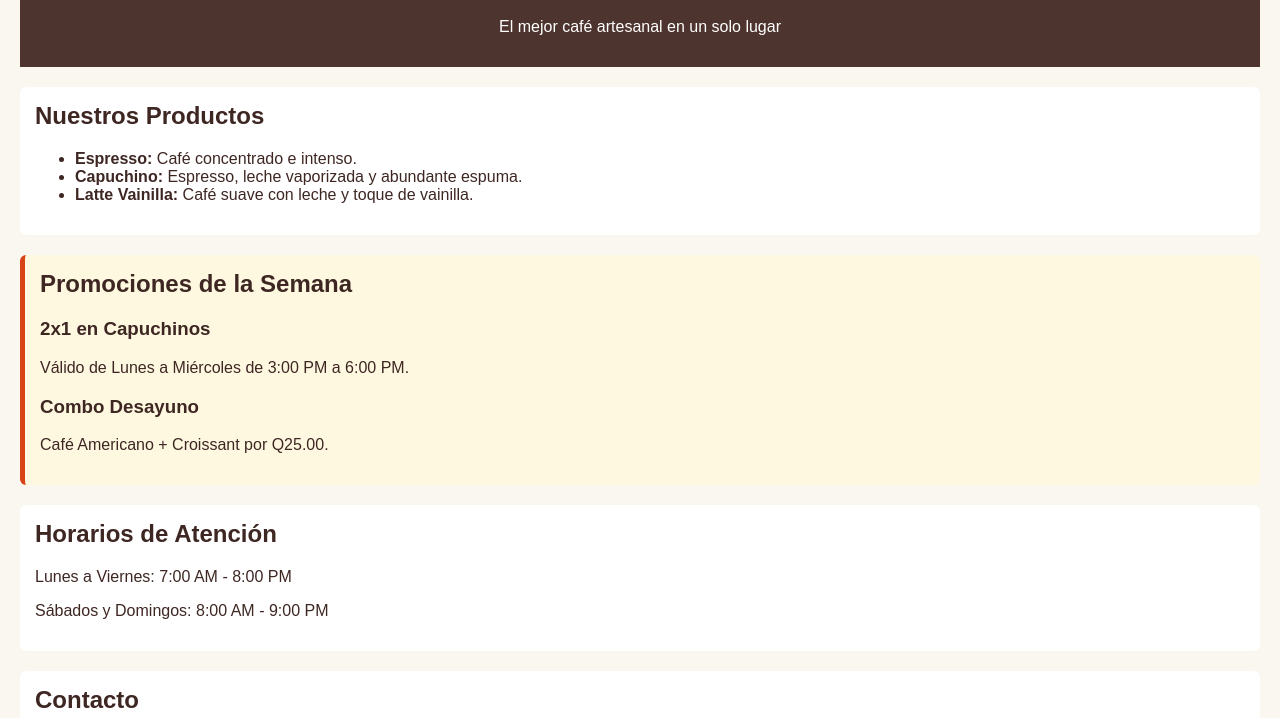
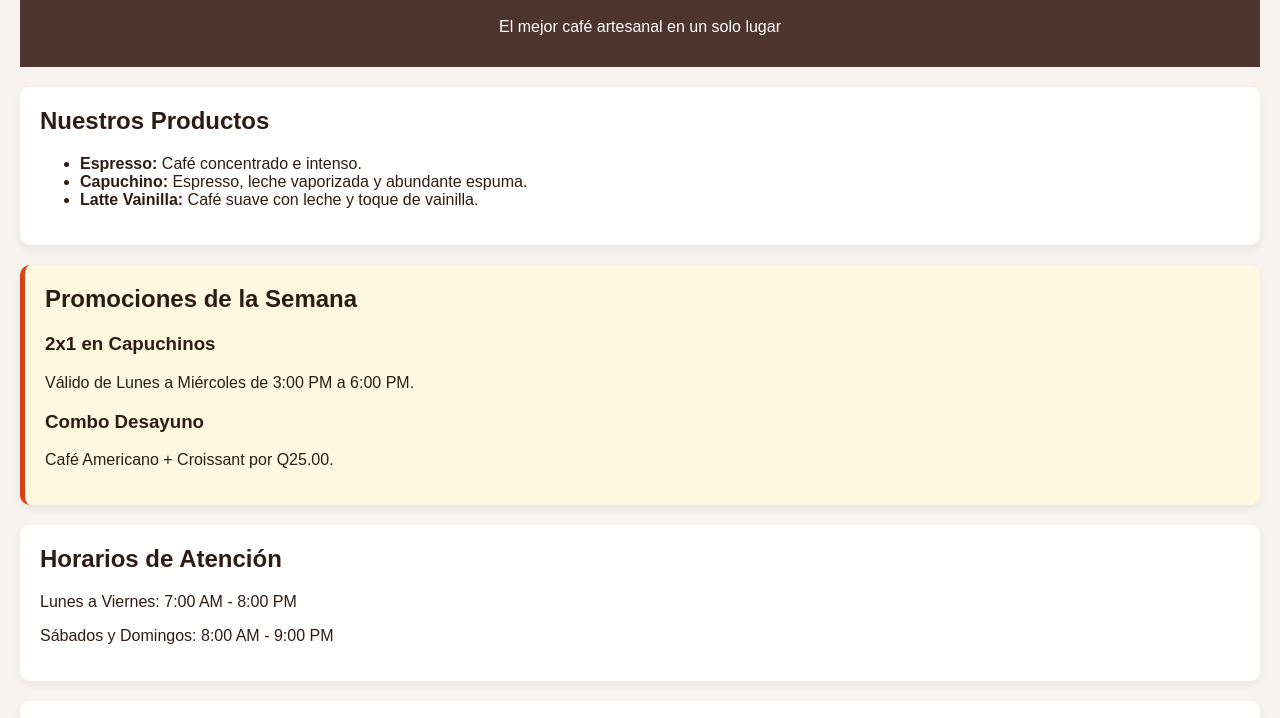
Before and after one commit to wceladav-oss/CafeGitano, a plain HTML site: page index.html in a window 1280 px wide. Shown: the part 75-793 px from the top of the page. Drawn offline with Linux system fonts and the light colour scheme.

Commit message:
style: incorporar tipografía Poppins y sombras suaves en contenedores

```diff
--- a/estilos.css
+++ b/estilos.css
@@ -32,3 +32,21 @@
 .promo-item {
   margin-bottom: 10px;
 }
+
+@import url('https://fonts.googleapis.com/css2?family=Poppins:wght@300;400;600&display=swap');
+
+body {
+  font-family: 'Poppins', sans-serif;
+  margin: 0;
+  padding: 20px;
+  background-color: #f7f3ee;
+  color: #2e1c14;
+}
+
+section {
+  margin: 20px 0;
+  padding: 20px;
+  background-color: #ffffff;
+  border-radius: 10px;
+  box-shadow: 0 4px 10px rgba(0, 0, 0, 0.06);
+}
```
